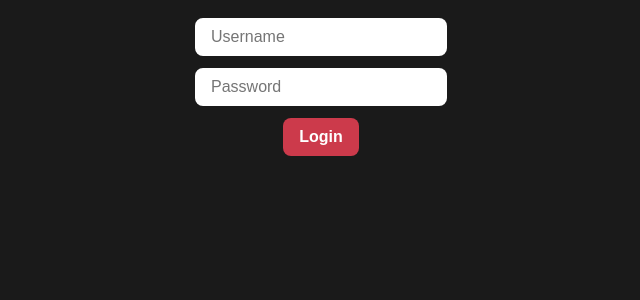
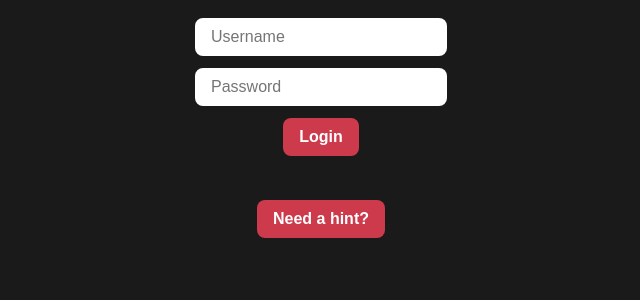
Before and after one commit to wminni/mini-ctf, a Flask app: page / in a window 1280 px wide. Shown: the part 218-518 px from the top of the page, without its empty margins (319-959 px from the left). Run offline with Flask 3, Linux system fonts and the light colour scheme.

Commit message:
Update login.html

```diff
--- a/templates/login.html
+++ b/templates/login.html
@@ -15,6 +15,14 @@
     <button type="submit">Login</button>
   </form>
 
+  <button onclick="document.getElementById('hint').style.display='block'">
+  Need a hint?
+</button>
+
+  <div id="hint" class="hint" style="display: none;">
+  Try entering something clever in the password field… like a little SQL magic.
+</div>
+
   {% if error %}
     <div class="error">{{ error }}</div>
   {% endif %}
```
